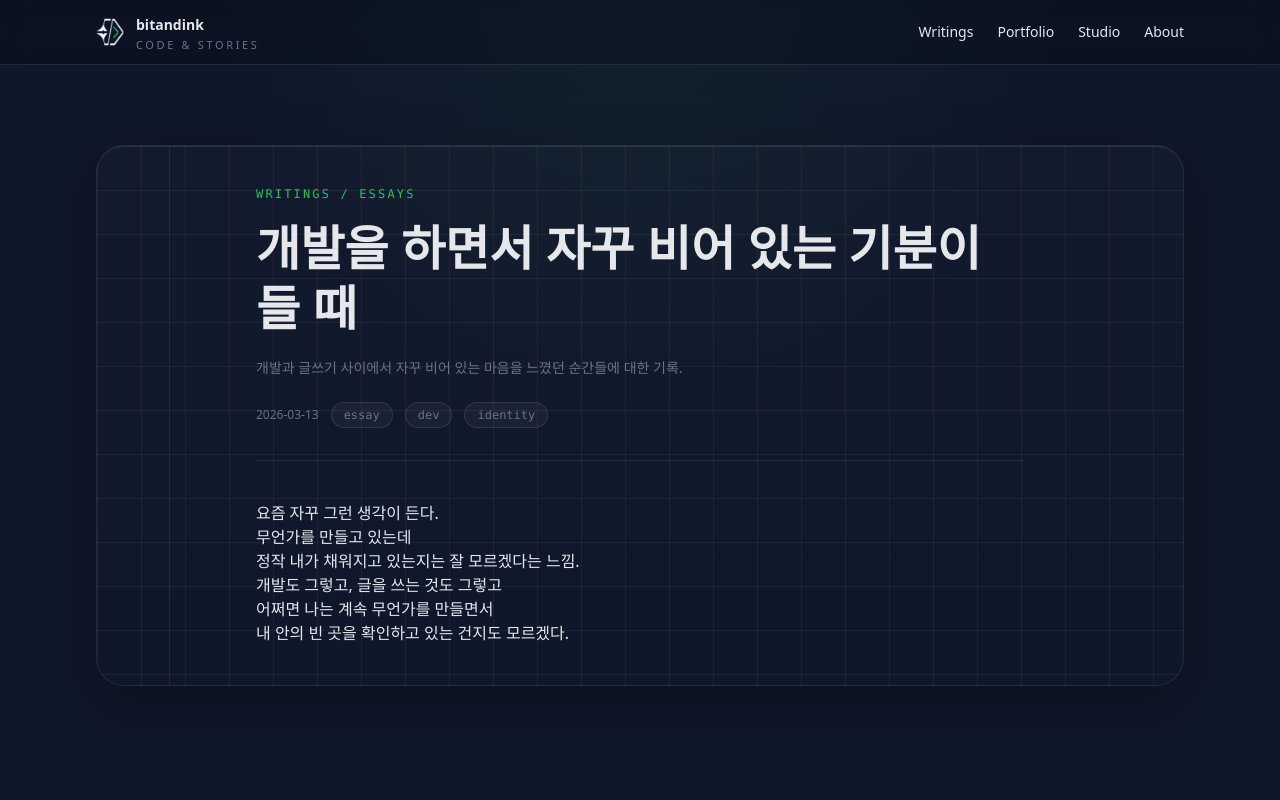
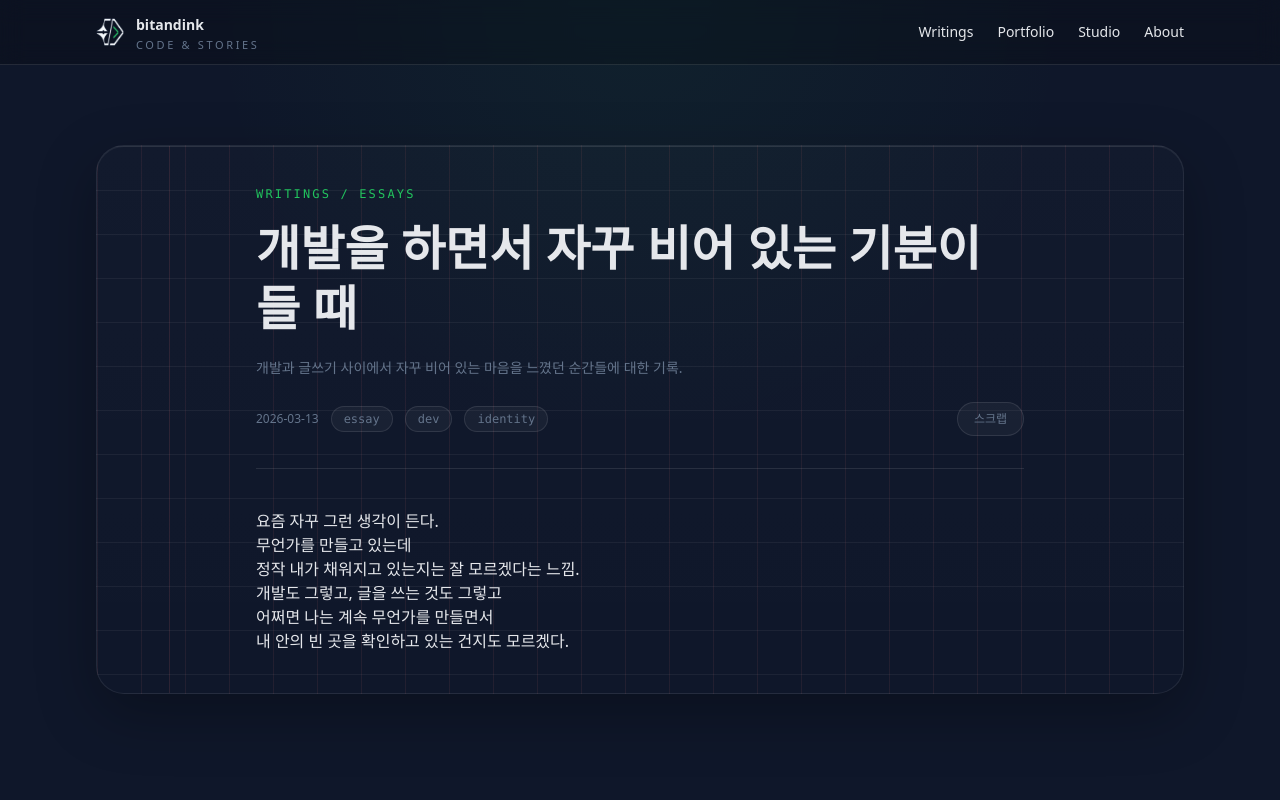
Before and after one commit to bluebeen/bitandink, a Next.js app: page /writings/essays/empty-feeling-while-building in a window 1280 px wide. Shown: the top 800 px of the page. Built offline with nearby package versions, Linux system fonts and the light colour scheme.

Commit message:
ts 파일 에러 수정

```diff
--- a/src/app/writings/[category]/[slug]/page.tsx
+++ b/src/app/writings/[category]/[slug]/page.tsx
@@ -7,6 +7,7 @@ import {
   getWritingPost,
   isWritingCategory,
 } from "@/lib/writings";
+import ScrapButton from "@/components/common/ScrabButton";
 
 type Props = {
   params: Promise<{
@@ -83,6 +84,10 @@ export default async function WritingDetailPage({ params }: Props) {
                   {tag}
                 </span>
               ))}
+
+              <div className="ml-auto">
+                <ScrapButton />
+              </div>
             </div>
           </header>
 
--- /dev/null
+++ b/src/components/common/ScrabButton.tsx
@@ -0,0 +1,40 @@
+"use client";
+
+import { useState } from "react";
+
+export default function ScrapButton() {
+  const [copied, setCopied] = useState(false);
+
+  async function handleCopy() {
+    try {
+      await navigator.clipboard.writeText(window.location.href);
+
+      setCopied(true);
+
+      setTimeout(() => {
+        setCopied(false);
+      }, 2000);
+    } catch (error) {
+      console.error("copy failed", error);
+    }
+  }
+
+  return (
+    <button
+      onClick={handleCopy}
+      className="
+        rounded-full
+        border border-white/10
+        bg-white/[0.04]
+        px-4 py-2
+        font-mono text-xs
+        text-[var(--color-sub)]
+        transition
+        hover:border-[var(--color-accent)]
+        hover:text-[var(--color-accent)]
+      "
+    >
+      {copied ? "주소 복사됨 ✓" : "스크랩"}
+    </button>
+  );
+}
--- a/src/lib/writings.ts
+++ b/src/lib/writings.ts
@@ -23,6 +23,8 @@ export type WritingPost = {
   content: string;
 };
 
+export type WritingMeta = Omit<WritingPost, "content">;
+
 const writingsRoot = path.join(process.cwd(), "src/mdx-content/writings");
 
 function isValidCategory(category: string): category is WritingCategory {
@@ -41,7 +43,10 @@ function getMdxFiles(category: WritingCategory) {
   return fs.readdirSync(directory).filter((file) => file.endsWith(".mdx"));
 }
 
-function parseWritingPost(category: WritingCategory, fileName: string): WritingPost {
+function parseWritingPost(
+  category: WritingCategory,
+  fileName: string
+): WritingPost {
   const fullPath = path.join(getCategoryDirectory(category), fileName);
   const fileContents = fs.readFileSync(fullPath, "utf8");
   const { data, content } = matter(fileContents);
@@ -62,11 +67,42 @@ function parseWritingPost(category: WritingCategory, fileName: string): WritingP
 }
 
 export function getAllWritingPosts(): WritingPost[] {
-  return WRITING_CATEGORIES.flatMap((category) =>
+  const posts = WRITING_CATEGORIES.flatMap((category) =>
     getMdxFiles(category).map((fileName) => parseWritingPost(category, fileName))
-  )
+  );
+
+  return posts
     .filter((post) => post.published)
     .sort((a, b) => new Date(b.date).getTime() - new Date(a.date).getTime());
+}
+
+export function getPostsByCategory(category: WritingCategory): WritingPost[] {
+  return getAllWritingPosts().filter((post) => post.category === category);
+}
+
+export function getWritingPost(
+  category: string,
+  slug: string
+): WritingPost | null {
+  if (!isValidCategory(category)) return null;
+
+  const posts = getPostsByCategory(category);
+  return posts.find((post) => post.slug === slug) ?? null;
+}
+
+export function getAllWritingMeta(): WritingMeta[] {
+  return getAllWritingPosts().map(({ content, ...meta }) => meta);
+}
+
+export function getFeaturedWritingPosts(): WritingMeta[] {
+  return getAllWritingMeta().filter((post) => post.featured);
+}
+
+export function getAllWritingParams() {
+  return getAllWritingPosts().map((post) => ({
+    category: post.category,
+    slug: post.slug,
+  }));
 }
 
 export function getWritingCategories() {
@@ -74,37 +110,6 @@ export function getWritingCategories() {
     slug: category,
     title: getCategoryLabel(category),
     description: getCategoryDescription(category),
-  }));
-}
-
-export function getPostsByCategory(category: WritingCategory): WritingPost[] {
-  return getAllWritingPosts().filter((post) => post.category === category);
-}
-
-export function getWritingPost(category: string, slug: string): WritingPost | null {
-  if (!isValidCategory(category)) return null;
-
-  return (
-    getAllWritingPosts().find(
-      (post) => post.category === category && post.slug === slug
-    ) ?? null
-  );
-}
-
-export function getFeaturedWritingPosts() {
-  return getAllWritingPosts()
-    .filter((post) => post.featured)
-    .map(({ content, ...meta }) => meta);
-}
-
-export function getAllWritingMeta() {
-  return getAllWritingPosts().map(({ content, ...meta }) => meta);
-}
-
-export function getAllWritingParams() {
-  return getAllWritingPosts().map((post) => ({
-    category: post.category,
-    slug: post.slug,
   }));
 }
 
@@ -134,6 +139,8 @@ export function getCategoryDescription(category: WritingCategory) {
   }
 }
 
-export function isWritingCategory(category: string): category is WritingCategory {
+export function isWritingCategory(
+  category: string
+): category is WritingCategory {
   return isValidCategory(category);
 }
```
